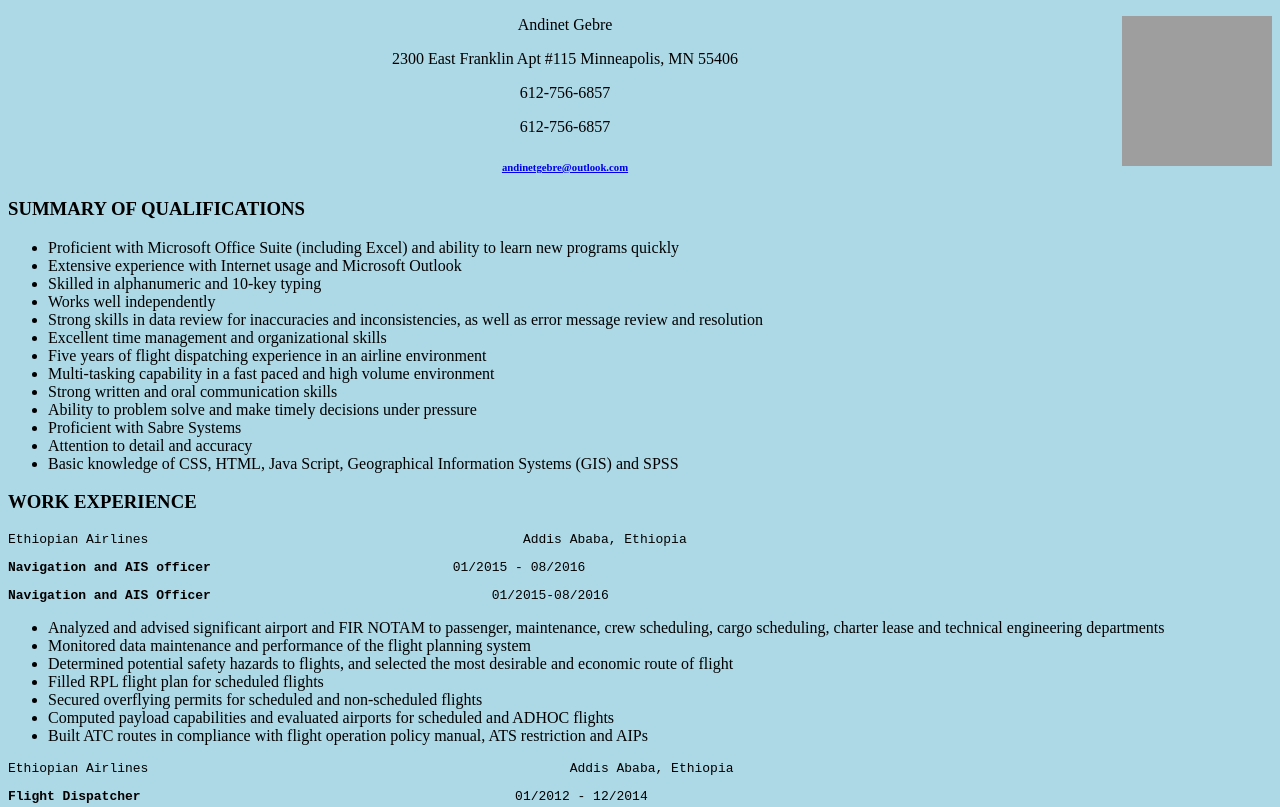
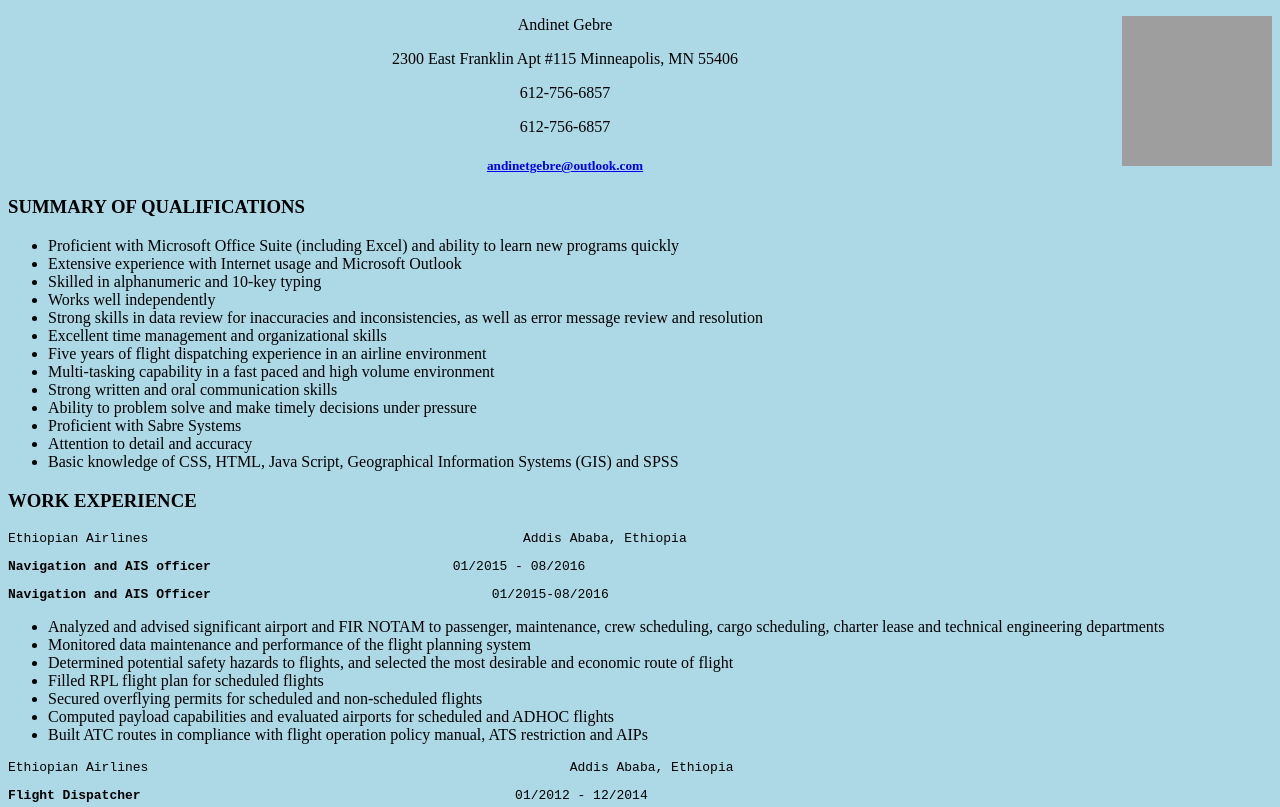
Before and after one commit to andinetg/andinetg.github.io, a plain HTML site: page andinetgebre.html in a window 1280 px wide. Shown: the top 807 px of the page. Drawn offline with Linux system fonts and the light colour scheme; grey boxes are pictures that could not be loaded.

Commit message:
Update andinetgebre.html

```diff
--- a/andinetgebre.html
+++ b/andinetgebre.html
@@ -11,7 +11,7 @@
 <p align="center"> 2300 East Franklin Apt #115 Minneapolis, MN 55406</p>
 <p align="center"> 612-756-6857 <p>
 <p align="center"> 612-756-6857 <p>
-<h6 align="center"> <a href="mailto:andinetgebre@outlook.com" target="_blank"><p id="email">andinetgebre@outlook.com</p></a></h6>
+<h5 align="center"> <a href="mailto:andinetgebre@outlook.com" target="_blank"><p id="email">andinetgebre@outlook.com</p></a></h5>
 </div>
 <h3>SUMMARY OF QUALIFICATIONS</h3>
  <ul>
```
